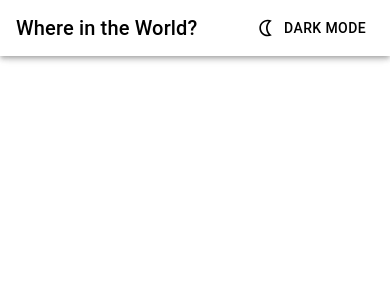
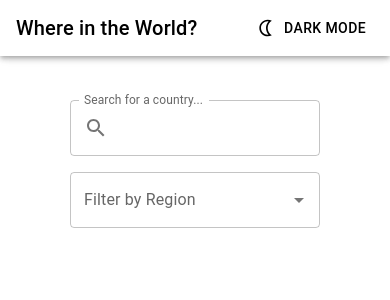
Before and after one commit to An301290/world-country-guide, a React (Create React App) app: page / in a window 390 px wide. Shown: the top 300 px of the page. Built offline with nearby package versions, Linux system fonts and the light colour scheme.

Commit message:
Add responsive search and filter fields components

```diff
--- a/package.json
+++ b/package.json
@@ -19,6 +19,9 @@
     "react-scripts": "5.0.1",
     "typescript": "^4.9.5",
     "web-vitals": "^2.1.4"
+  },
+  "devDependencies": {
+    "@babel/plugin-proposal-private-property-in-object": "^7.18.6"
   },
   "scripts": {
     "start": "react-scripts start",
--- a/src/App.tsx
+++ b/src/App.tsx
@@ -1,7 +1,16 @@
 import React, { useState } from "react";
 import LayOut from "./components/layout/LayOut";
-import { createTheme, PaletteMode } from "@mui/material";
+import {
+  createTheme,
+  PaletteMode,
+  Box,
+  useTheme,
+  useMediaQuery,
+} from "@mui/material";
 import { ThemeProvider } from "@mui/material/styles";
+import SearchField from "./components/fields/SearchField";
+import SelectField from "./components/fields/SelectField";
+import { mainBoxLayout, stylesBoxComponents } from "./stylesApp";
 
 function App() {
   const [mode, setMode] = useState<PaletteMode>("light");
@@ -12,13 +21,23 @@ function App() {
     },
   });
 
+  const themeInstance = useTheme();
+  const isSmallScreen = useMediaQuery(themeInstance.breakpoints.down("sm"));
+
   const handleThemeChange = () => {
     setMode((prevMode) => (prevMode === "light" ? "dark" : "light"));
   };
   return (
     <ThemeProvider theme={theme}>
       <LayOut mode={mode} handleThemeChange={handleThemeChange}>
-        {}
+        <Box sx={mainBoxLayout(isSmallScreen)}>
+          <Box sx={stylesBoxComponents(isSmallScreen)}>
+            <SearchField />
+          </Box>
+          <Box sx={stylesBoxComponents(isSmallScreen)}>
+            <SelectField />
+          </Box>
+        </Box>
       </LayOut>
     </ThemeProvider>
   );
--- /dev/null
+++ b/src/components/fields/SearchField.tsx
@@ -0,0 +1,32 @@
+import React, { useState } from "react";
+import { TextField, InputAdornment } from "@mui/material";
+import SearchIcon from "@mui/icons-material/Search";
+
+const SearchField = () => {
+  const [countryName, setCountryName] = useState("");
+
+  const handleCountryChange = (event: React.ChangeEvent<HTMLInputElement>) => {
+    setCountryName(event.target.value);
+  };
+  return (
+    <>
+      <TextField
+        label="Search for a country..."
+        variant="outlined"
+        value={countryName}
+        onChange={handleCountryChange}
+        slotProps={{
+          input: {
+            startAdornment: (
+              <InputAdornment position="start">
+                <SearchIcon />
+              </InputAdornment>
+            ),
+          },
+        }}
+      />
+    </>
+  );
+};
+
+export default SearchField;
--- /dev/null
+++ b/src/components/fields/SelectField.tsx
@@ -0,0 +1,26 @@
+import React from "react";
+import { Autocomplete, TextField } from "@mui/material";
+
+const optionsRegions = [
+  { label: "Africa", id: 1 },
+  { label: "Americas", id: 2 },
+  { label: "Asia", id: 3 },
+  { label: "Europe", id: 4 },
+  { label: "Oceania", id: 5 },
+];
+
+const SelectField = () => {
+  return (
+    <>
+      <Autocomplete
+        disablePortal
+        options={optionsRegions}
+        renderInput={(params) => (
+          <TextField {...params} label="Filter by Region" fullWidth />
+        )}
+      />
+    </>
+  );
+};
+
+export default SelectField;
--- a/src/components/layout/LayOut.tsx
+++ b/src/components/layout/LayOut.tsx
@@ -17,7 +17,9 @@ const Layout: React.FC<LayoutProps> = ({
     <>
       <NavBar mode={mode} handleThemeChange={handleThemeChange} />
       <Container>
-        <Box my={2}>{children}</Box>
+        <Box my={2} sx={{ marginTop: "100px" }}>
+          {children}
+        </Box>
       </Container>
     </>
   );
--- /dev/null
+++ b/src/stylesApp.ts
@@ -0,0 +1,14 @@
+export const mainBoxLayout = (isSmallScreen: boolean) => ({
+  display: "flex",
+  flexDirection: isSmallScreen ? "column" : "row",
+  justifyContent: "space-between",
+  width: "100%",
+});
+
+export const stylesBoxComponents = (isSmallScreen: boolean) => ({
+  width: "100%",
+  maxWidth: 250,
+  ml: isSmallScreen ? "auto" : 0,
+  mr: isSmallScreen ? "auto" : 0,
+  mb: isSmallScreen ? 2 : 0,
+});
```
Also changed, not shown: 1 other file (tests, documents, lock files or other folders).
